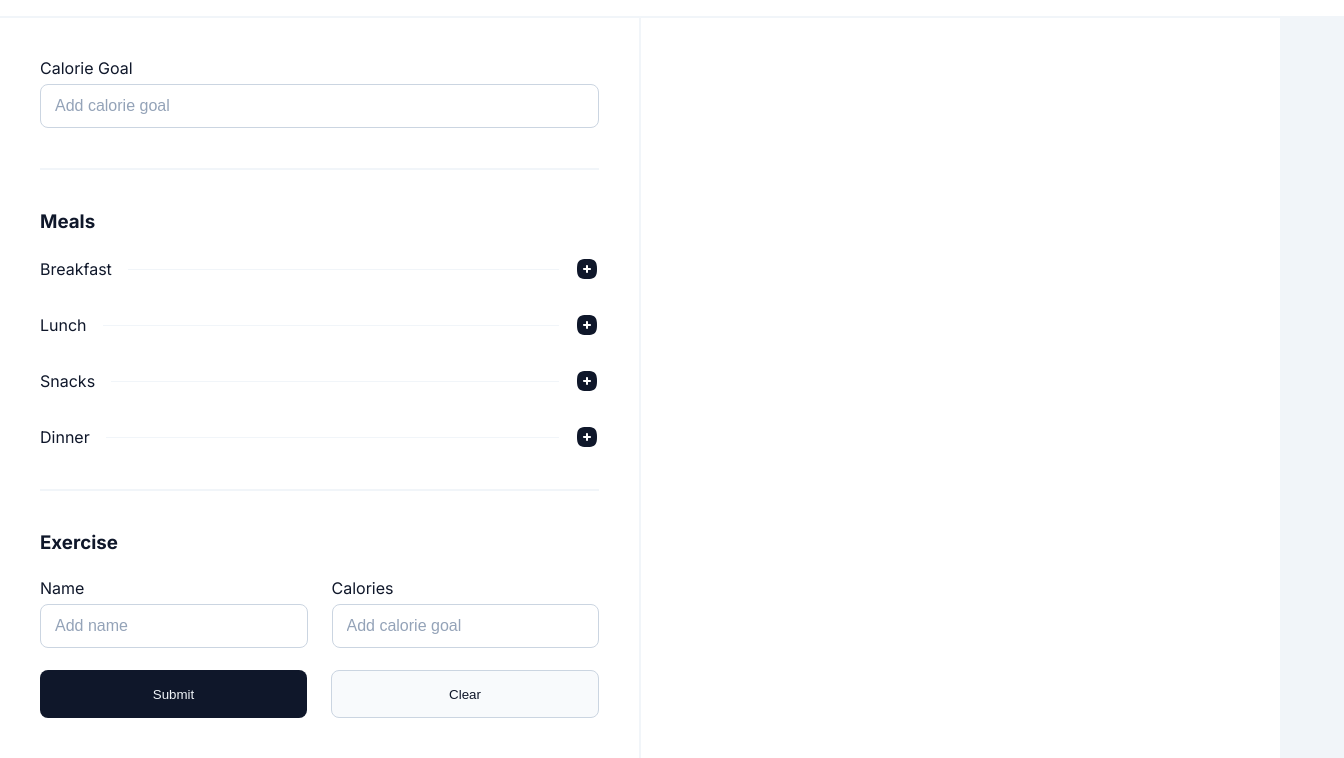
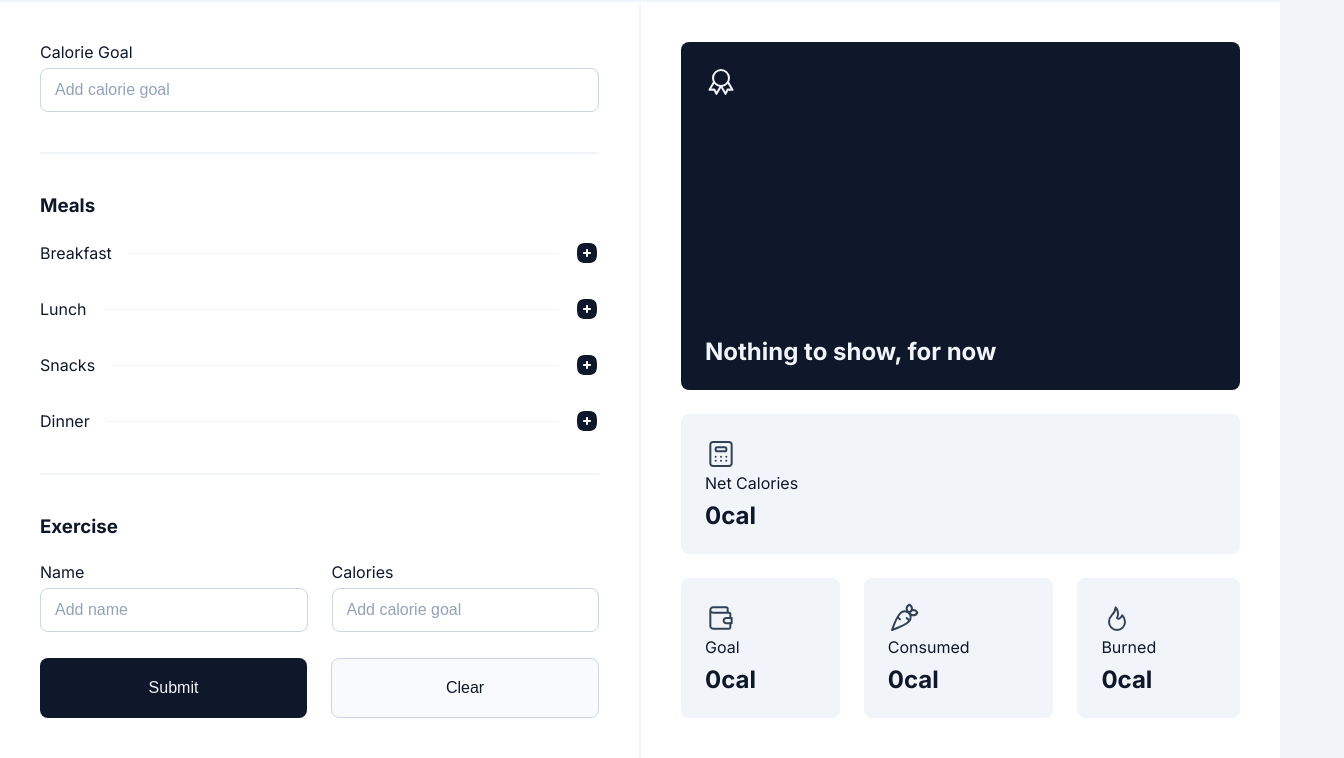
Before and after one commit to aloksharma-me/CalorieMonitor, a plain HTML site: page index.html in a window 1280 px wide. Shown: the part 72-830 px from the top of the page, 1344 px wide, since content can reach past the window. Drawn offline with Linux system fonts and the light colour scheme.

Commit message:
Coded the elements in the right container. JavaScript interactivity remaining now.

```diff
--- a/index.html
+++ b/index.html
@@ -10,7 +10,7 @@
     <link href="https://fonts.googleapis.com/css2?family=Inter:ital,opsz,wght@0,14..32,100..900;1,14..32,100..900&display=swap" rel="stylesheet">
 
     <link rel="stylesheet" href="./style.css">
-    <title>Diet Guage</title>
+    <title>Calorie Monitor</title>
 </head>
 
 <body>
@@ -142,12 +142,51 @@
         </div>
 
 
+         <!-- right container to show results -->
+         <div class="rightContainer">
+            <div class="summaryCard" id="card">
+                <img src="./img/ic-summary.svg" alt="summary icon" height="32px" width="32px">
+                <h2>Nothing to show, for now</h2>
+            </div>
+
+            <div class="netCalorieCard" id="card">
+                <img src="./img/icons=ic-net.svg" alt="net calorie icon" height="32px" width="32px">
+                <div class="cardContentContainer">
+                    <p>Net Calories</p>
+                    <h2>0cal</h2>
+                </div>
+            </div>
+
+            <div class="resultContainer">
+                <div class="goalCard" id="card">
+                    <img src="./img/icons=ic-goal.svg" alt="calorie goal icon" height="32px" width="32px">
+                    <div class="cardContentContainer">
+                        <p>Goal</p>
+                        <h2>0cal</h2>
+                    </div>
+                </div>
+
+                <div class="consumedCard" id="card">
+                    <img src="./img/icons=ic-consumed.svg" alt="consumed calorie icon" height="32px" width="32px">
+                    <div class="cardContentContainer">
+                        <p>Consumed</p>
+                        <h2>0cal</h2>
+                    </div>
+                </div>
+
+                <div class="burnedCard" id="card">
+                    <img src="./img/icons=ic-burned.svg" alt="burned calorie icon" height="32px" width="32px">
+                    <div class="cardContentContainer">
+                        <p>Burned</p>
+                        <h2>0cal</h2>
+                    </div>
+                </div>
+
+            </div>
+
+        </div>
 
 
-         <!-- right container to show results -->
-         <div class="rightContainer">
-
-         </div>
 
     </div>
 
--- a/style.css
+++ b/style.css
@@ -7,7 +7,7 @@
 :root{
     /* type */
     font-family: "Inter", sans-serif;
-    font-size: 1rem;
+    font-size: var(--font-size-default);
 
     /* colours */
     color: #0F172A;
@@ -22,7 +22,8 @@
     --text-default: #0F172A;
     --text-onDark: #F1F5F9;
 
-    /* space */
+    /* dimensions */
+    --font-size-default: 1rem;
     --padding-32: 32px;
     --padding-40: 40px;
     --margin-2: 2px;
@@ -41,8 +42,8 @@ html, body{
 }
 
 .headerContainer{
-    width: 100vw;
-    padding: 24px 32px 24px 32px; /* top right bottom left */
+    width: auto;
+    padding: 16px 32px 16px 32px; /* top right bottom left */
     background-color: var(--white);
 }
 
@@ -60,8 +61,10 @@ html, body{
     padding: var(--padding-40);
     margin-top: var(--margin-2);
     width: 100%;
-    height: 82.5vh;
+    height: 84.5vh;
 }
+
+/* left container element styles */
 
 .leftContainer{
     display: flex;
@@ -114,7 +117,7 @@ html, body{
 
 /* START input field styles */
 label{
-    font-size: 1rem;
+    font-size: var(--font-size-default);
     font-weight: 400;
     color: var(--text-default);
 }
@@ -123,7 +126,7 @@ label{
     border: 1px solid var(--border-subtle);
     border-radius: var(--radius-8);
     padding: 12px 14px 12px 14px;
-    font-size: 1rem;
+    font-size: var(--font-size-default);
     color: var(--text-default);
 }
 
@@ -149,13 +152,14 @@ label{
 
 #submit, #clear{
     width: 100%;
-    height: 48px;
     border: none;
     border-radius: 8px;
+    padding: 20px 0px 20px 0px;
 }
 
 #submit{
     background-color: var(--background-extreme);
+    font-size: var(--font-size-default);
     color: var(--text-onDark);
     transition: ease-in-out;
     transition-duration: 0.4s;
@@ -169,6 +173,7 @@ label{
 #clear{
     border: 1px solid var(--border-subtle);
     background-color: var(--background-muted);
+    font-size: var(--font-size-default);
     color: var(--text-default);
     transition: ease-in-out;
     transition-duration: 0.4s;
@@ -178,3 +183,54 @@ label{
     background-color: var(--background-subtle);
     cursor: pointer;
 }
+
+
+/* right container element styles */
+
+.rightContainer{
+    display: flex;
+    flex-direction: column;
+    gap: 24px;
+}
+
+#card{
+    width: auto;
+    display: flex;
+    flex-direction: column;
+    justify-content: space-between;
+    border-radius: 8px;
+    padding: 24px;
+}
+
+.summaryCard{
+    height: 300px;
+    background-color: var(--background-extreme);
+    color: var(--text-onDark);
+}
+
+.netCalorieCard{
+    flex-grow: 1;
+    background-color: var(--background-subtle);
+    color: var(--text-default);
+}
+
+.goalCard, .consumedCard, .burnedCard{
+    width: 100%;
+    flex-grow: 1; /* stretches the divs to fill the available space*/
+    background-color: var(--background-subtle);
+    color: var(--text-default);
+}
+
+.cardContentContainer{
+    display: flex;
+    flex-direction: column;
+    gap: 8px;
+}
+
+.resultContainer{
+    display: flex;
+    flex-grow: 1;
+    gap: 24px;
+}
+
+/* TODO: Refactor to change color of SVG with code */
```
Also changed, not shown: img/ic-summary.svg (added), img/icons=ic-burned.svg (added), img/icons=ic-consumed.svg (added), img/icons=ic-goal.svg (added), img/icons=ic-net.svg (added).
